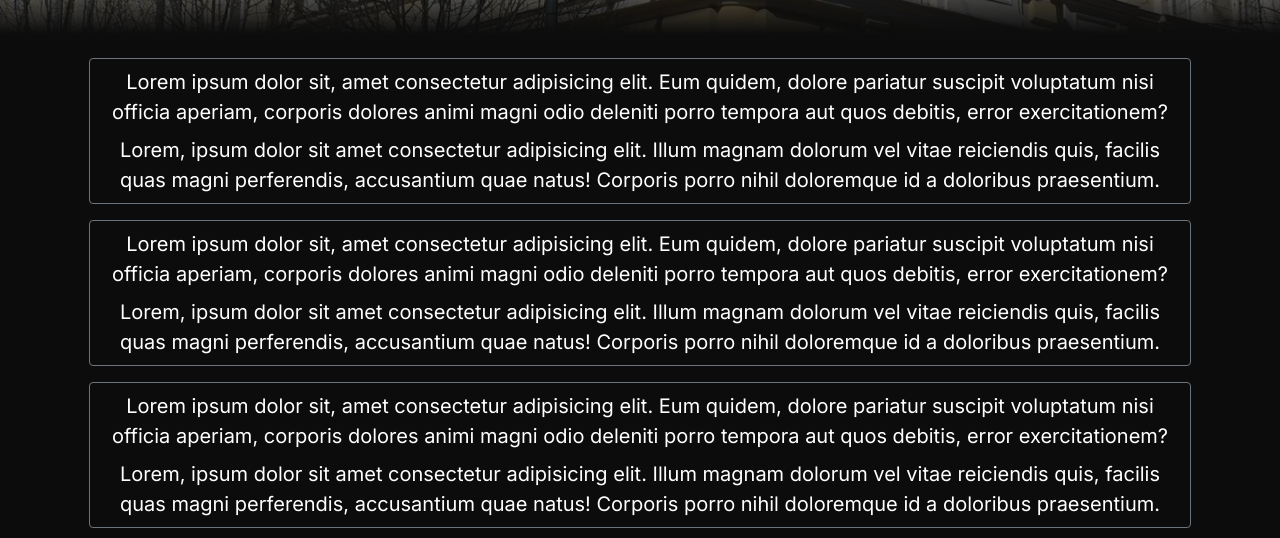
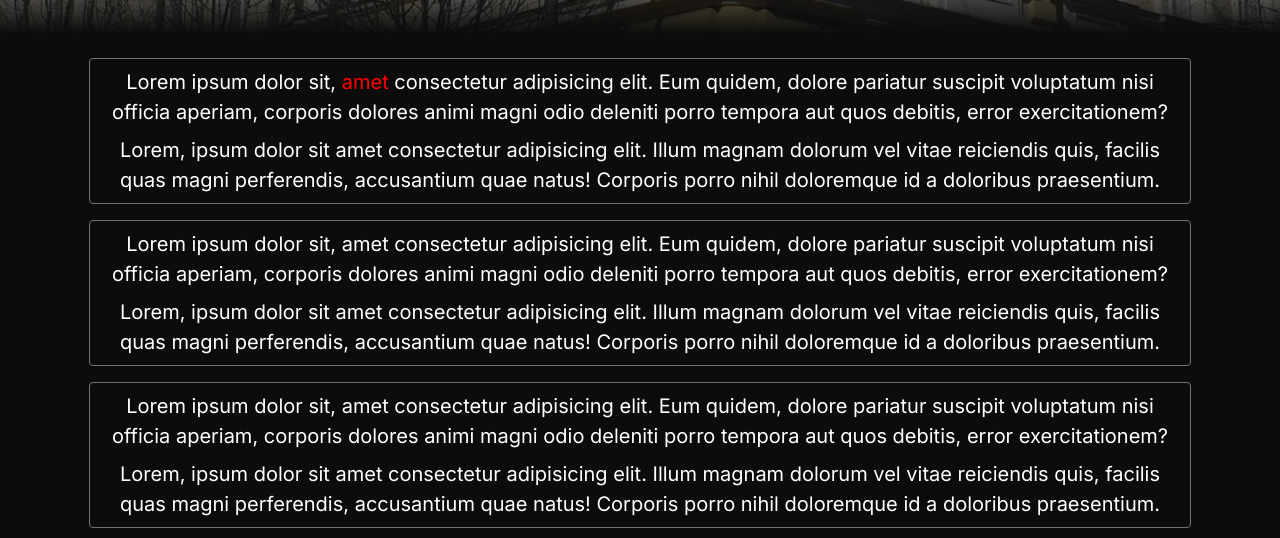
Before and after one commit to szilviaovari/vp111_english, a plain HTML site: page vasvari_elete/index.html in a window 1280 px wide. Shown: the part 86-624 px from the top of the page. Drawn offline with nearby package versions, Linux system fonts and the light colour scheme.

Commit message:
Update index.html

```diff
--- a/vasvari_elete/index.html
+++ b/vasvari_elete/index.html
@@ -21,7 +21,7 @@
 
     <div class="row mx-1 mb-3">
         <div class="col-12 border border-secondary rounded pt-2 text-center" id="vp-elete">
-            <p class="pb-0 mb-2">Lorem ipsum dolor sit, amet consectetur adipisicing elit. Eum quidem, dolore pariatur suscipit voluptatum nisi officia aperiam, corporis dolores animi magni odio deleniti porro tempora aut quos debitis, error exercitationem?</p>
+            <p class="pb-0 mb-2">Lorem ipsum dolor sit, <span style="color: red" onmouseover="alert('Lorem')">amet</span> consectetur adipisicing elit. Eum quidem, dolore pariatur suscipit voluptatum nisi officia aperiam, corporis dolores animi magni odio deleniti porro tempora aut quos debitis, error exercitationem?</p>
             <p class="pb-0 mb-2">Lorem, ipsum dolor sit amet consectetur adipisicing elit. Illum magnam dolorum vel vitae reiciendis quis, facilis quas magni perferendis, accusantium quae natus! Corporis porro nihil doloremque id a doloribus praesentium.</p>
         </div>
     </div>
```
